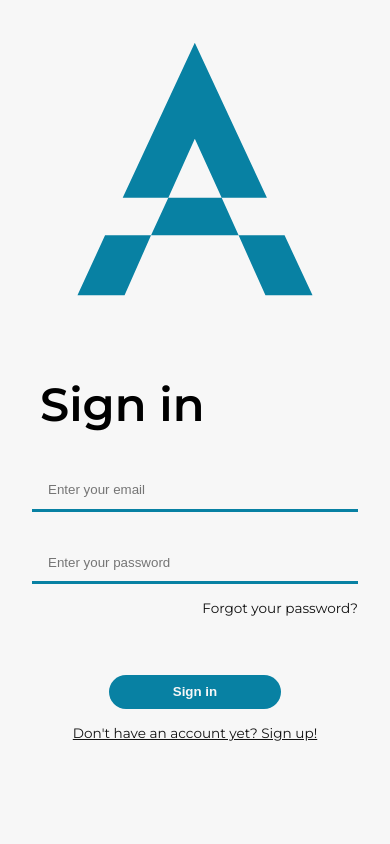
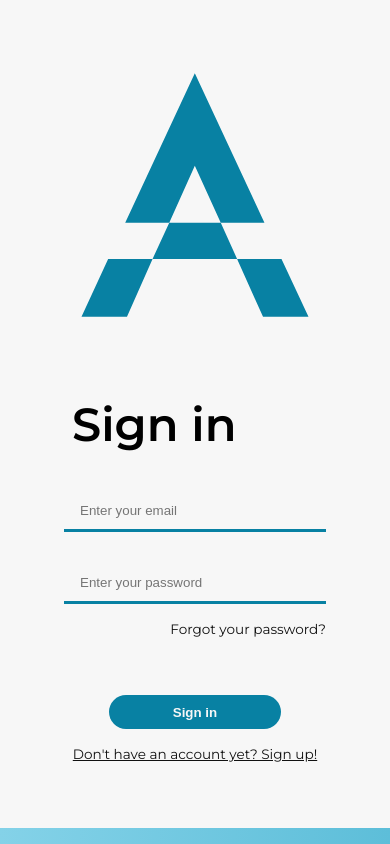
Before and after one commit to klavzars/ambitious-messenger-app, a React (Vite) app in the folder frontend/: page /login in a window 390 px wide. Built offline with nearby package versions, Linux system fonts and the light colour scheme.

Commit message:
[FRONTEND] - responsive design tweaks

```diff
--- a/frontend/src/pages/LogIn.jsx
+++ b/frontend/src/pages/LogIn.jsx
@@ -95,7 +95,6 @@ function LogIn() {
   return (
     <div className={styles.outsideContainer}>
       <div className={styles.card}>
-        <div className={styles.bsContainer}>
         <div className={`${styles.mainRow}`}>
           <div className={`${styles.imageContainer} ${styles.col}`}>
             <img src={logo} alt="Ambitious Messenger logo" className={styles.logoImage} />
@@ -139,7 +138,6 @@ function LogIn() {
         </div>
       </div>
     </div>
-    </div>
   );
 }
 
--- a/frontend/src/pages/LogIn.module.scss
+++ b/frontend/src/pages/LogIn.module.scss
@@ -3,39 +3,29 @@
 .outsideContainer {
   min-height: 100vh;
   width: 100%;
-  position: relative;
+  // position: relative;
   background: #84d2e8;
   background: linear-gradient(90deg, rgba(132, 210, 232, 1) 0%, rgba(93, 190, 217, 1) 100%);
 }
 
 .card {
-  box-shadow: 7px 10px 20px 11px rgba(0, 0, 0, 0.11);
-  -webkit-box-shadow: 7px 10px 20px 11px rgba(0, 0, 0, 0.11);
-  -moz-box-shadow: 7px 10px 20px 11px rgba(0, 0, 0, 0.11);
-
   margin: 0;
-  position: absolute;
-  top: 50%;
-  left: 50%;
-  -ms-transform: translate(-50%, -50%);
-  transform: translate(-50%, -50%);
-
-  background-color: grey;
-  width: 100%;
-  max-width: 60rem;
   background-color: $color-secondary-bright;
   padding: 2rem;
-  border-radius: 0;
-  border: none;
+  display: flex;
+  justify-content: center;
 }
 
 .mainRow {
   margin-bottom: 2rem;
   display: flex;
+  flex-direction: column;
+  max-width: 35rem;
+  width: 100%;
 }
 
 .col {
-  width: 50%;
+  width: 100%;
   display: flex;
   justify-content: center;
 }
@@ -47,9 +37,9 @@
 }
 
 .logoImage {
-  width: 90%;
+  width: 100%;
   height: auto;
-  max-height: 30rem;
+  max-height: 40vh;
 }
 
 .login {
@@ -101,29 +91,42 @@
   }
 }
 
-@media only screen and (max-width: 992px) {
+@media only screen and (min-width: 992px) {
   .mainRow {
-    flex-direction: column;
+    margin-bottom: 2rem;
+    display: flex;
+    flex-direction: row;
+    max-width: none;
   }
 
   .col {
-    width: 100%;
+    width: 50%;
+    display: flex;
+    justify-content: center;
   }
 
   .card {
-    position: static;
-    min-height: 100vh;
-    padding: 0;
+    box-shadow: 7px 10px 20px 11px rgba(0, 0, 0, 0.11);
+    -webkit-box-shadow: 7px 10px 20px 11px rgba(0, 0, 0, 0.11);
+    -moz-box-shadow: 7px 10px 20px 11px rgba(0, 0, 0, 0.11);
+
     margin: 0;
     position: absolute;
-    top: 0;
-    left: 0;
-    -ms-transform: translate(0, 0);
-    transform: translate(0, 0);
+    top: 50%;
+    left: 50%;
+    -ms-transform: translate(-50%, -50%);
+    transform: translate(-50%, -50%);
+
+    background-color: grey;
+    width: 80%;
+    max-width: 60rem;
+    background-color: $color-secondary-bright;
+    padding: 2rem;
   }
 
   .logoImage {
-    width: 100%;
-    max-height: 40vh;
+    width: 90%;
+    height: auto;
+    max-height: 30rem;
   }
 }
--- a/frontend/src/pages/SignUp.jsx
+++ b/frontend/src/pages/SignUp.jsx
@@ -144,7 +144,6 @@ function SignUp() {
   return (
     <div className={styles.outsideContainer}>
       <div className={styles.card}>
-        <div className={styles.bsContainer}>
         <div className={`${styles.mainRow}`}>
           <div className={`${styles.imageContainer} ${styles.col}`}>
             <img src={logo} alt="Ambitious Messenger logo" className={styles.logoImage} />
@@ -206,7 +205,6 @@ function SignUp() {
         </div>
       </div>
     </div>
-    </div>
   );
 }
 
--- a/frontend/src/pages/SignUp.module.scss
+++ b/frontend/src/pages/SignUp.module.scss
@@ -3,39 +3,29 @@
 .outsideContainer {
   min-height: 100vh;
   width: 100%;
-  position: relative;
+  // position: relative;
   background: #84d2e8;
   background: linear-gradient(90deg, rgba(132, 210, 232, 1) 0%, rgba(93, 190, 217, 1) 100%);
 }
 
 .card {
-  box-shadow: 7px 10px 20px 11px rgba(0, 0, 0, 0.11);
-  -webkit-box-shadow: 7px 10px 20px 11px rgba(0, 0, 0, 0.11);
-  -moz-box-shadow: 7px 10px 20px 11px rgba(0, 0, 0, 0.11);
-
   margin: 0;
-  position: absolute;
-  top: 50%;
-  left: 50%;
-  -ms-transform: translate(-50%, -50%);
-  transform: translate(-50%, -50%);
-
-  background-color: grey;
-  width: 100%;
-  max-width: 60rem;
   background-color: $color-secondary-bright;
   padding: 2rem;
-  border-radius: 0;
-  border: none;
+  display: flex;
+  justify-content: center;
 }
 
 .mainRow {
   margin-bottom: 2rem;
   display: flex;
+  flex-direction: column;
+  max-width: 35rem;
+  width: 100%;
 }
 
 .col {
-  width: 50%;
+  width: 100%;
   display: flex;
   justify-content: center;
 }
@@ -47,9 +37,9 @@
 }
 
 .logoImage {
-  width: 90%;
+  width: 100%;
   height: auto;
-  max-height: 30rem;
+  max-height: 40vh;
 }
 
 .login {
@@ -101,29 +91,42 @@
   }
 }
 
-@media only screen and (max-width: 992px) {
+@media only screen and (min-width: 992px) {
   .mainRow {
-    flex-direction: column;
+    margin-bottom: 2rem;
+    display: flex;
+    flex-direction: row;
+    max-width: none;
   }
 
   .col {
-    width: 100%;
+    width: 50%;
+    display: flex;
+    justify-content: center;
   }
 
   .card {
-    position: static;
-    min-height: 100vh;
-    padding: 0;
+    box-shadow: 7px 10px 20px 11px rgba(0, 0, 0, 0.11);
+    -webkit-box-shadow: 7px 10px 20px 11px rgba(0, 0, 0, 0.11);
+    -moz-box-shadow: 7px 10px 20px 11px rgba(0, 0, 0, 0.11);
+
     margin: 0;
     position: absolute;
-    top: 0;
-    left: 0;
-    -ms-transform: translate(0, 0);
-    transform: translate(0, 0);
+    top: 50%;
+    left: 50%;
+    -ms-transform: translate(-50%, -50%);
+    transform: translate(-50%, -50%);
+
+    background-color: grey;
+    width: 80%;
+    max-width: 60rem;
+    background-color: $color-secondary-bright;
+    padding: 2rem;
   }
 
   .logoImage {
-    width: 100%;
-    max-height: 40vh;
+    width: 90%;
+    height: auto;
+    max-height: 30rem;
   }
 }
```
Lines whose indentation alone changed are shown as unchanged.
